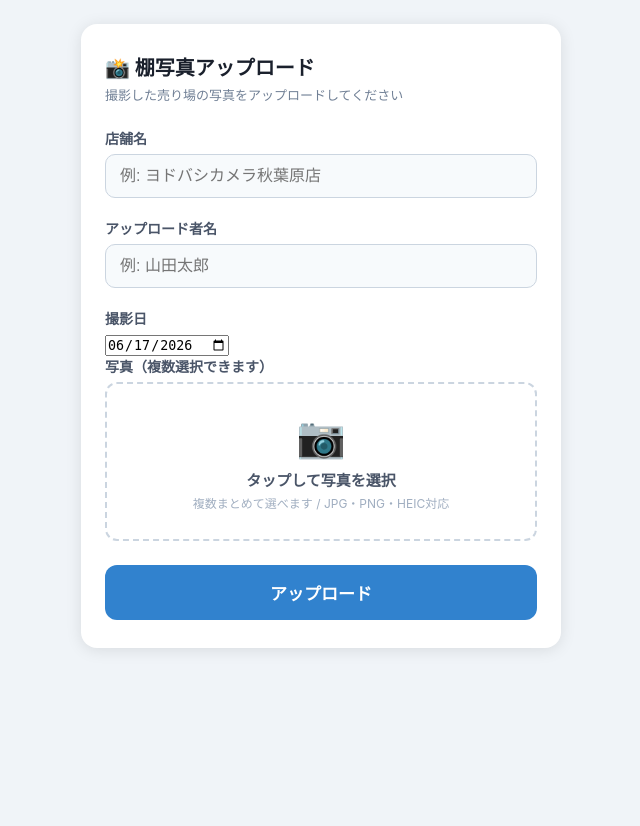
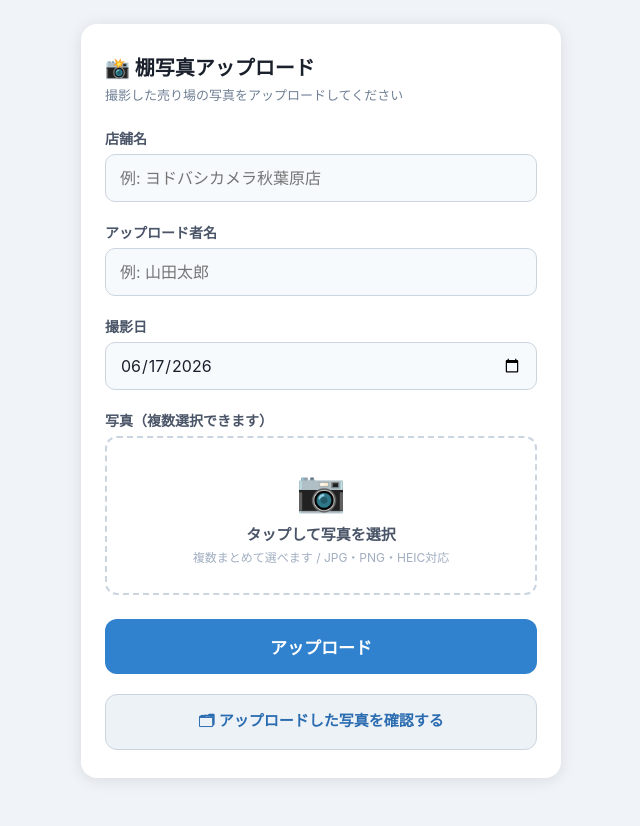
Before and after one commit to katsu0125-ctrl/shelf-photo-app, a Flask app: page / in a window 1280 px wide. Shown: the whole page, without its empty margins (319-959 px from the left). Before the commit the page ends 650 px from the top, so only its background shows below. Run offline with Flask 3, Linux system fonts and the light colour scheme.

Commit message:
撮影日入力欄のサイズを他の入力欄に統一、写真確認フォルダへのリンクを追加
Co-Authored-By: Claude Opus 4.8 (1M context) <noreply@anthropic.com>

```diff
--- a/templates/index.html
+++ b/templates/index.html
@@ -41,7 +41,7 @@
       color: #4a5568;
       margin-bottom: 6px;
     }
-    input[type="text"], input[type="datetime-local"] {
+    input[type="text"], input[type="date"] {
       width: 100%;
       padding: 12px 14px;
       border: 1.5px solid #cbd5e0;
@@ -52,8 +52,13 @@
       outline: none;
       transition: border-color .2s;
       margin-bottom: 20px;
+      -webkit-appearance: none;
+      appearance: none;
+      min-height: 48px;
+      font-family: inherit;
     }
-    input[type="text"]:focus, input[type="datetime-local"]:focus {
+    input[type="date"] { display: block; }
+    input[type="text"]:focus, input[type="date"]:focus {
       border-color: #4299e1;
       background: #fff;
     }
@@ -103,6 +108,20 @@
     }
     #status.ok { background: #c6f6d5; color: #276749; }
     #status.err { background: #fed7d7; color: #9b2c2c; }
+    .folder-link {
+      display: block;
+      margin-top: 20px;
+      padding: 14px;
+      text-align: center;
+      background: #edf2f7;
+      color: #2b6cb0;
+      border: 1.5px solid #cbd5e0;
+      border-radius: 12px;
+      font-size: 15px;
+      font-weight: 600;
+      text-decoration: none;
+    }
+    .folder-link:active { background: #e2e8f0; }
     .loading { display: none; text-align: center; margin-top: 14px; color: #718096; font-size: 14px; }
     .spinner {
       display: inline-block;
@@ -152,6 +171,10 @@
     <span class="spinner"></span>アップロード中...
   </div>
   <div id="status"></div>
+
+  <a class="folder-link" href="https://drive.google.com/drive/folders/17LKO_dVxdNr01Wu6abmzRdF-dyB_dyof?usp=sharing" target="_blank" rel="noopener">
+    🗂 アップロードした写真を確認する
+  </a>
 </div>
 
 <script>
```
